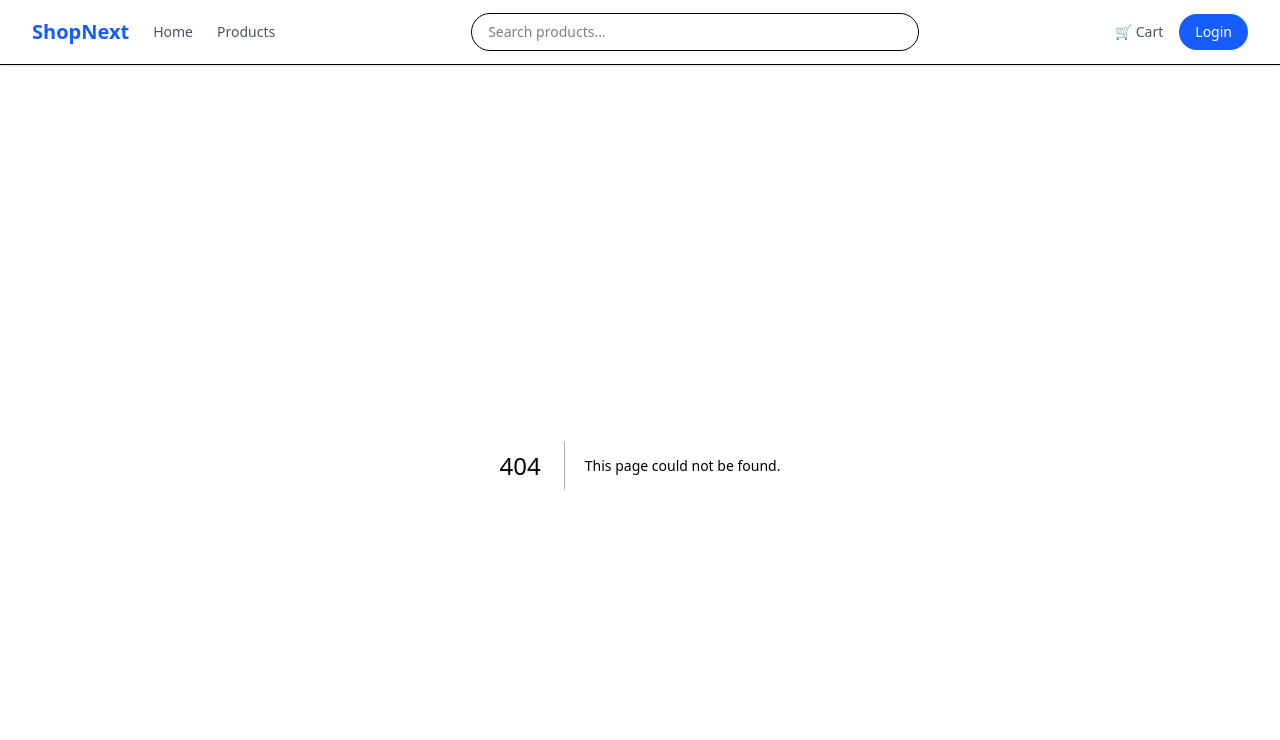
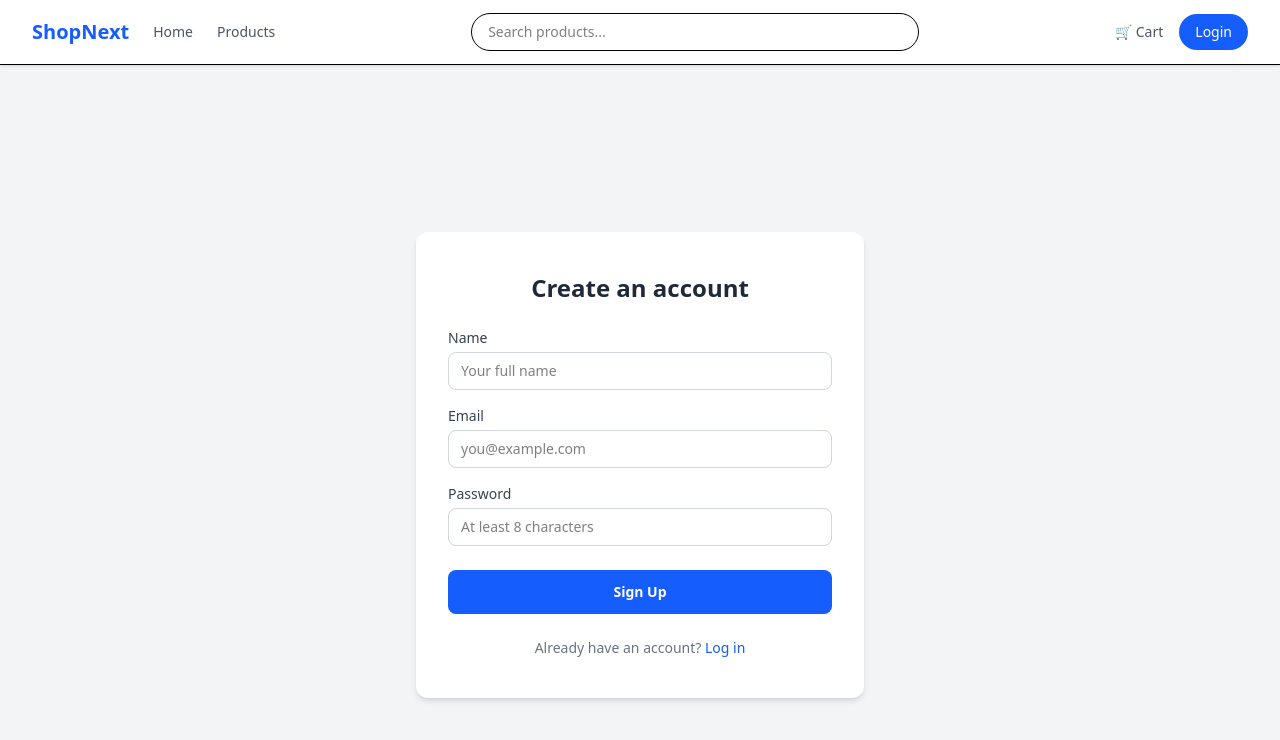
Before and after one commit to WeamHasan/shopnext, a Next.js app: page /signup in a window 1280 px wide. Before the commit this address had no page. Shown: the top 740 px of the page. Built offline with nearby package versions, Linux system fonts and the light colour scheme; no server answers.

Commit message:
feat: implement user signup with bcrypt hashing and server actions

```diff
--- a/package.json
+++ b/package.json
@@ -11,6 +11,7 @@
   "dependencies": {
     "@prisma/adapter-pg": "^7.6.0",
     "@prisma/client": "^7.6.0",
+    "bcryptjs": "^3.0.3",
     "next": "16.2.1",
     "next-auth": "^4.24.13",
     "react": "19.2.4",
@@ -18,6 +19,7 @@
   },
   "devDependencies": {
     "@tailwindcss/postcss": "^4",
+    "@types/bcryptjs": "^2.4.6",
     "@types/node": "^20",
     "@types/react": "^19",
     "@types/react-dom": "^19",
--- a/src/app/products/[slug]/page.tsx
+++ b/src/app/products/[slug]/page.tsx
@@ -34,14 +34,14 @@ export default async function ProductPage({ params } : ProductPageProps) {
 
             <div className="flex flex-col gap-4 bg-gray-50 rounded-xl p-6">
                 <p className="text-sm text-gray-500 uppercase tracking-wide">{product.category}</p>
-                <h3 className="text-3xl font-bold text-gray-800">{product.name}</h3>
+                <h1 className="text-2xl font-bold text-gray-800">{product.name}</h1>
                 <p className="text-gray-600 leading-relaxed">{product.description}</p>
-                <p className="text-blue-600 font-bold">${product.price}</p>
+                <p className="text-blue-600 text-2xl font-bold">${product.price}</p>
                 <p className="text-yellow-500 text-sm">⭐ {product.rating}</p>
                 <p className={product.stock > 0 ? "text-green-600 text-sm" : "text-red-500 text-sm"}>
                     {product.stock > 0 ? `${product.stock} in stock` : "out of stock"}
                 </p>
-                <button className="bg-blue-600 text-white w-full px-6 py-3 font-semibold rounded-full hover:bg-blue-700 transition-colors mt-2">Add to Cart</button>
+                <button className="bg-blue-600 text-white w-full px-6 py-3 font-semibold rounded-full hover:bg-blue-700 transition-colors mt-2 focus:outline-none focus:ring-2 focus:ring-blue-500 focus:ring-offset-2 hover:scale-95">Add to Cart</button>
             </div>
         </main>
     )
--- /dev/null
+++ b/src/app/signup/page.tsx
@@ -0,0 +1,97 @@
+"use client";
+import { useActionState } from "react";
+import { signupAction, SignupState } from "@/lib/actions/auth";
+import Link from "next/link";
+
+const initialState: SignupState = { error: null};
+
+export default function Signup() {
+
+    const [state, fromAction] = useActionState(signupAction, initialState)
+  return (
+    // min-h-screen centers the form vertically on the page
+    // flex items-center justify-center achieves that centering
+    <main className="min-h-screen flex items-center justify-center bg-gray-100 px-4">
+      <div className="bg-white rounded-xl shadow-md px-8 py-10 w-full max-w-md">
+        {/* Form header */}
+        <h1 className="text-2xl font-bold text-gray-800 mb-6 text-center">
+          Create an account
+        </h1>
+
+        {/* No action yet - we'll add the server action next */}
+        <form action={fromAction} className="flex flex-col gap-4">
+          {/* Each label-input pair is wrapped in its own div */}
+          {/* This groups them visually and semantically */}
+          <div className="flex flex-col gap-1">
+            <label htmlFor="name" className="text-sm font-medium text-gray-700">
+              Name
+            </label>
+            <input
+              id="name"
+              type="text"
+              name="name"
+              placeholder="Your full name"
+              className="border border-gray-300 rounded-lg px-3 py-2 text-sm focus:outline-none focus:ring-2 focus:ring-blue-500 transition"
+            />
+          </div>
+
+          <div className="flex flex-col gap-1">
+            <label
+              htmlFor="email"
+              className="text-sm font-medium text-gray-700"
+            >
+              Email
+            </label>
+            <input
+              id="email"
+              type="email"
+              name="email"
+              placeholder="you@example.com"
+              className="border border-gray-300 rounded-lg px-3 py-2 text-sm focus:outline-none focus:ring-2 focus:ring-blue-500 transition"
+            />
+          </div>
+
+          <div className="flex flex-col gap-1">
+            <label
+              htmlFor="password"
+              className="text-sm font-medium text-gray-700"
+            >
+              Password
+            </label>
+            <input
+              id="password"
+              type="password"
+              name="password"
+              placeholder="At least 8 characters"
+              className="border border-gray-300 rounded-lg px-3 py-2 text-sm focus:outline-none focus:ring-2 focus:ring-blue-500 transition"
+            />
+          </div>
+
+          {state.error && (
+            <div className="text-red-600 text-sm bg-red-50 border border-red-200 rounded-lg px-3 py-2">
+              {state.error}
+            </div>
+          )}
+
+          <button
+            type="submit"
+            className="w-full bg-blue-600 text-white py-3 rounded-lg font-semibold text-sm hover:bg-blue-700 focus:outline-none focus:ring-2 focus:ring-blue-500 focus:ring-offset-2 transition-colors mt-2 active:scale-95"
+          >
+            Sign Up
+          </button>
+        </form>
+
+        {/* Link to login page for users who already have an account */}
+        <p className="text-center text-sm text-gray-500 mt-6">
+          Already have an account?{" "}
+          <Link
+            href="/login"
+            className="text-blue-600 hover:underline font-medium"
+          >
+            Log in
+          </Link>
+        </p>
+      </div>
+    </main>
+  );
+}
--- a/src/components/ProductCard.tsx
+++ b/src/components/ProductCard.tsx
@@ -1,23 +1,3 @@
-/* import { Product } from "@/types";
-
-type ProductCardProps = {
-    product: Product
-}
-
-export default function ProductCard({ product } : ProductCardProps) {
-
-    return(
-        <div>
-            <h3>{product.name}</h3>
-            <p>{product.category}</p>
-            <p>{product.price}</p>
-            <p>{product.rating}</p>
-
-        </div>
-    )
-} */
-
-
 import { Product } from "@/types"
 import Image from "next/image"
 import Link from "next/link"
@@ -31,7 +11,7 @@ export default function ProductCard({ product, priority = false }: ProductCardPr
   return (
 
     <Link
-      href={`products/${product.slug}`}
+      href={`/products/${product.slug}`}
       className="border rounded-xl overflow-hidden shadow-md flex flex-col hover:shadow-lg transition-shadow">
 
 
--- /dev/null
+++ b/src/lib/actions/auth.ts
@@ -0,0 +1,43 @@
+"use server"
+
+import prisma from "../prisma"
+import bcrypt from "bcryptjs"
+import { redirect } from "next/navigation"
+
+export type SignupState = {
+    error: string | null
+}
+
+export async function signupAction(prevState:SignupState ,formData: FormData): Promise<SignupState> {
+    const name = formData.get("name") as string;
+    const email = formData.get("email") as string;
+    const password = formData.get("password") as string;
+
+    if (!name || !email || !password) {
+        return { error: "All field are required"}
+    }
+
+    if (password.length < 8) {
+        return { error: "Password must be at least 8 characters"}
+    }
+
+    const existingUser = await prisma.user.findUnique({
+        where: {email},
+    })
+
+    if (existingUser) {
+        return { error: "An account with this email already exists"}
+    }
+
+    const hashedPassword = await bcrypt.hash(password, 12)
+
+    await prisma.user.create({
+        data: {
+            name,
+            email,
+            hashedPassword,
+        },
+    })
+
+    redirect("/login");
+}
```
Also changed, not shown: 2 other files (tests, documents, lock files or other folders).
